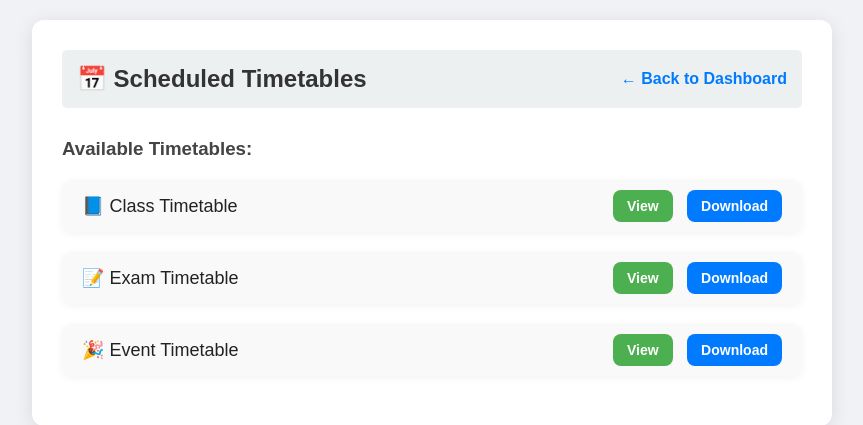
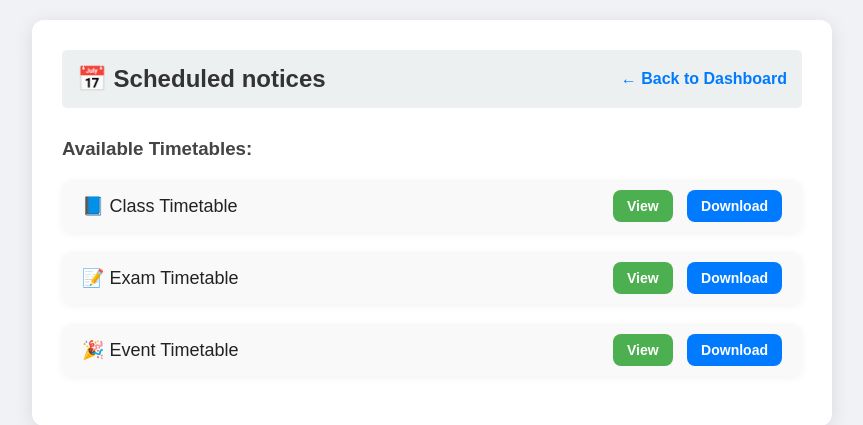
Before and after one commit to ItsmeNiteshMeena/school-management-system, a Django app: page /scheduled/ in a window 1280 px wide. Shown: the top 425 px of the page, without its empty margins (208-1071 px from the left). Run offline with Django 5.2, Linux system fonts and the light colour scheme.

Commit message:
notice section done

```diff
--- a/lmproject/myapp/templates/scheduled.html
+++ b/lmproject/myapp/templates/scheduled.html
@@ -93,7 +93,7 @@
 <body>
     <div class="main-content">
         <header>
-            <h2>📅 Scheduled Timetables</h2>
+            <h2>📅 Scheduled notices </h2>
             <a href="{% url 'stulogin' %}">← Back to Dashboard</a>
         </header>
 
```
